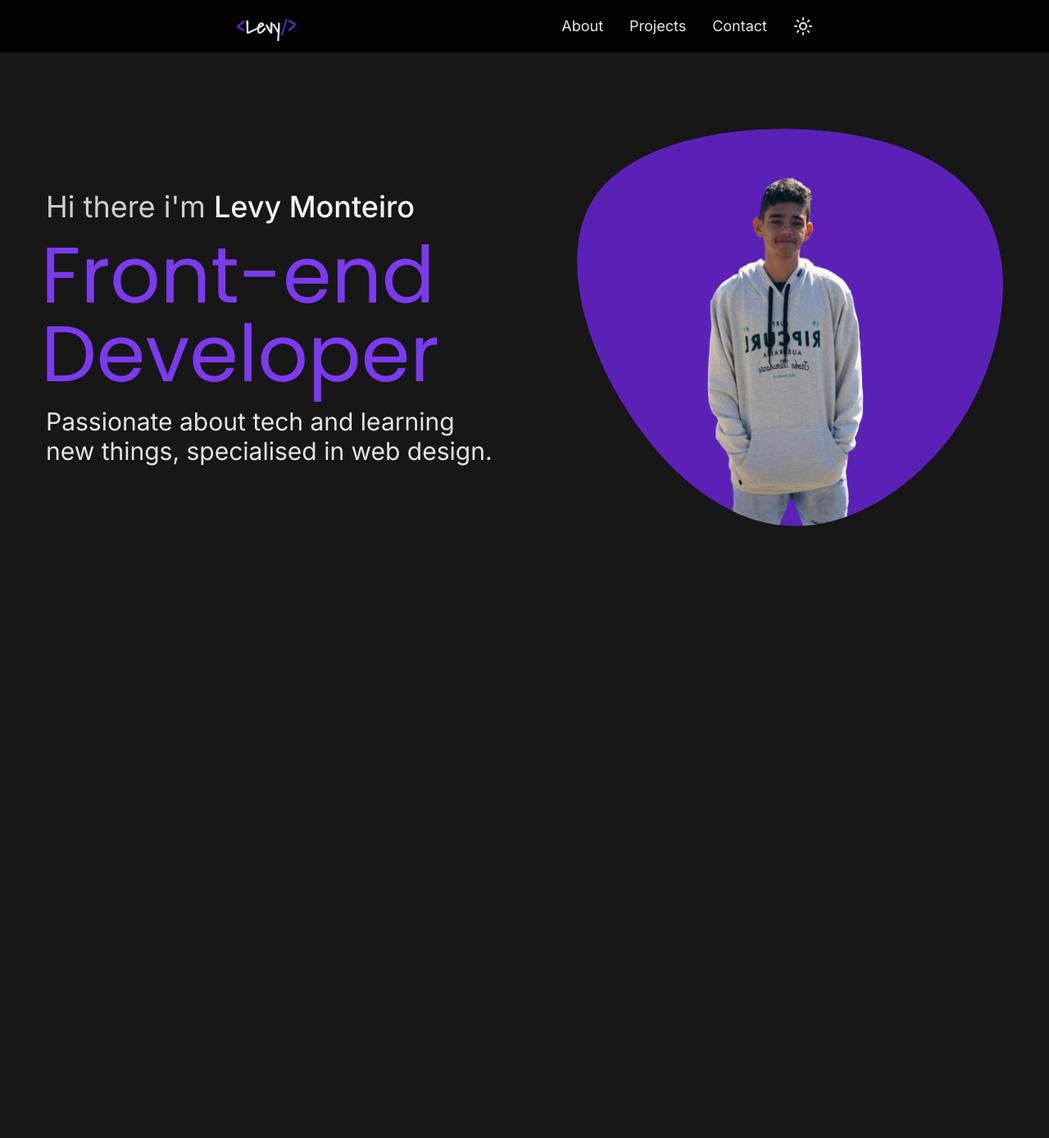
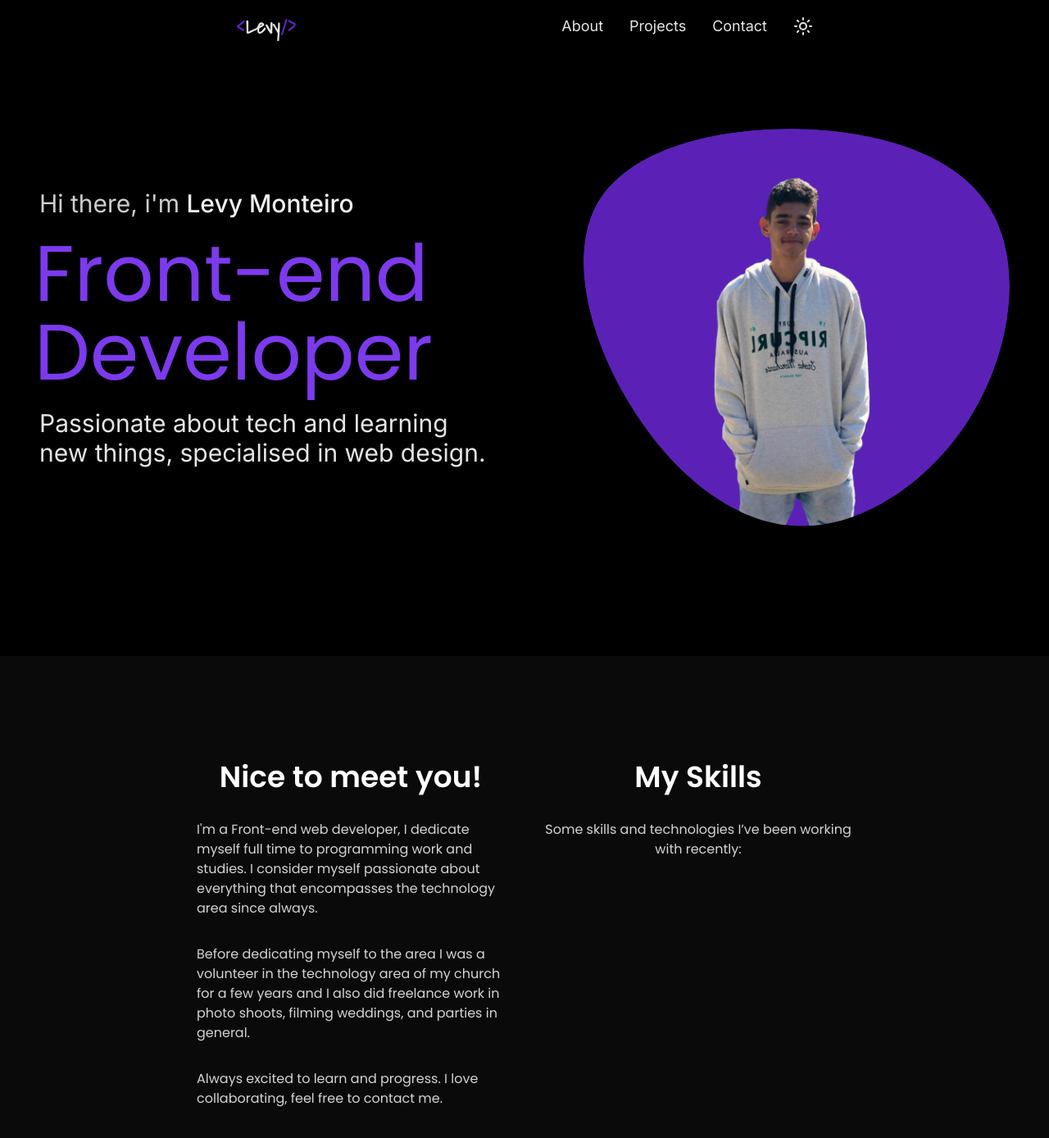
Before and after one commit to LevyMonteiro/portfolio, a React (Vite) app: page / in a window 1280 px wide. Shown: the top 1388 px of the page at 82% size. Before the commit the page ends 800 px from the top, so only its background shows below. Built offline with nearby package versions, Linux system fonts and the light colour scheme.

Commit message:
create about component

```diff
--- a/src/components/App.tsx
+++ b/src/components/App.tsx
@@ -1,11 +1,15 @@
-import Home from './Home';
+import About from '../pages/About';
+import Home from '../pages/Home';
 import Nav from './Nav';
 
 export default function App() {
   return (
     <>
       <Nav />
-      <Home />
+      <main>
+        <Home />
+        <About />
+      </main>
     </>
   );
 }
--- a/src/index.css
+++ b/src/index.css
@@ -1,6 +1,4 @@
-  @import url('https://fonts.googleapis.com/css2?family=Poppins:wght@400;500;600;700;800&display=swap');
-  @import url('https://fonts.googleapis.com/css2?family=Inter:wght@400;500;600;700&display=swap');
-  @import url('https://fonts.googleapis.com/css2?family=Kalam:wght@700&display=swap');
+  @import url('https://fonts.googleapis.com/css2?family=Inter:wght@400;500;600;700;800&family=Poppins:wght@400;500;600;700;800&display=swap');
 
   @font-face {
     font-family: 'shadowsintolight';
@@ -19,6 +17,6 @@
 
   @layer components {
     body {
-      @apply w-screen h-screen flex justify-center items-center overflow-x-hidden scroll-smooth bg-neutral-900 text-white font-inter;
+      @apply w-screen flex justify-center items-center overflow-x-hidden scroll-smooth bg-black text-white font-inter;
     }
   }
--- /dev/null
+++ b/src/pages/About.tsx
@@ -0,0 +1,43 @@
+export default function About() {
+  return (
+    <section
+      id='about'
+      className='grid grid-cols-2 gap-12 bg-neutral-950 py-32 px-60'
+    >
+      <div
+        id='description'
+        className='h-full text-center font-poppins flex flex-col gap-8'
+      >
+        <h2 className='text-4xl font-semibold'>Nice to meet you!</h2>
+
+        <p className='text-left text-neutral-300'>
+          I'm a Front-end web developer, I dedicate myself full time to
+          programming work and studies. I consider myself passionate about
+          everything that encompasses the technology area since always.
+        </p>
+
+        <p className='text-left text-neutral-300'>
+          Before dedicating myself to the area I was a volunteer in the
+          technology area of my church for a few years and I also did freelance
+          work in photo shoots, filming weddings, and parties in general.
+        </p>
+
+        <p className='text-left text-neutral-300'>
+          Always excited to learn and progress. I love collaborating, feel free
+          to contact me.
+        </p>
+      </div>
+
+      <div
+        id='skills'
+        className='h-full text-center font-poppins flex flex-col gap-8'
+      >
+        <h2 className='text-4xl font-semibold'>My Skills</h2>
+
+        <p className='text-center text-neutral-300'>
+          Some skills and technologies I’ve been working with recently:
+        </p>
+      </div>
+    </section>
+  );
+}
--- a/src/components/Home.tsx
+++ b/src/pages/Home.tsx
@@ -10,13 +10,21 @@ export default function Home() {
     : body?.classList.remove('bg-neutral-50');
 
   return (
-    <>
-      <section id='home' className='w-full h-screen flex gap-12'>
+    <section
+      id='home'
+      className={`${
+        theme === 'light' ? 'bg-neutral-50' : 'bg-black'
+      } w-full min-h-screen flex justify-center px8`}
+    >
+      <div
+        id='home__container'
+        className='flex justify-center items-center gap-16 w-[1184px]'
+      >
         <div
           id='home__description'
-          className='flex flex-col justify-center gap-4 w-[600px]'
+          className='flex flex-col justify-center gap-5 w-[600px] h-full'
         >
-          <h1 className='text-4xl'>
+          <h1 className='text-3xl'>
             <span
               className={`${
                 theme === 'light'
@@ -24,8 +32,9 @@ export default function Home() {
                   : 'opacity-90 text-neutral-200'
               }`}
             >
-              Hi there i'm{' '}
+              Hi there, i'm{' '}
             </span>
+
             <span
               className={`${
                 theme === 'light' ? 'text-neutral-900' : ''
@@ -34,9 +43,11 @@ export default function Home() {
               Levy Monteiro
             </span>
           </h1>
+
           <p className='font-poppins text-8xl text-violet-600 relative -left-[6px]'>
             Front-end Developer
           </p>
+
           <p
             className={`${
               theme === 'light' ? 'text-neutral-800' : ''
@@ -49,12 +60,11 @@ export default function Home() {
 
         <div
           id='home__photo'
-          className='flex flex-col justify-center items-center w-[520px]'
+          className='h-full flex flex-col justify-center items-center w-[520px]'
         >
           <svg
             viewBox='0 0 200 187'
             xmlns='http://www.w3.org/2000/svg'
-            xmlns:xlink='http://www.w3.org/1999/xlink'
             className='fill-violet-800 hover:scale-110 transition duration-300 hover:brightness-90'
           >
             <mask id='mask0' mask-type='alpha'>
@@ -77,7 +87,7 @@ export default function Home() {
             </g>
           </svg>
         </div>
+      </div>
     </section>
-    </>
   );
 }
```
Lines whose indentation alone changed are shown as unchanged.
